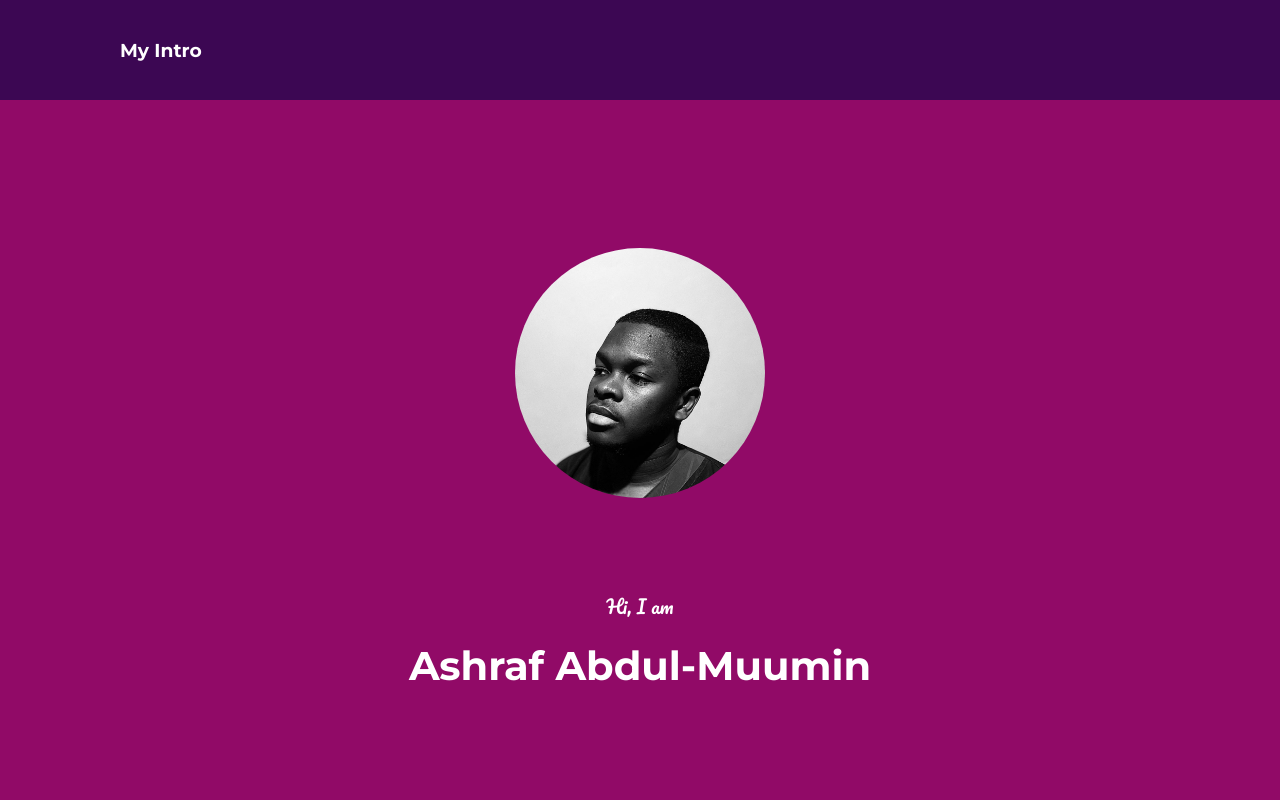
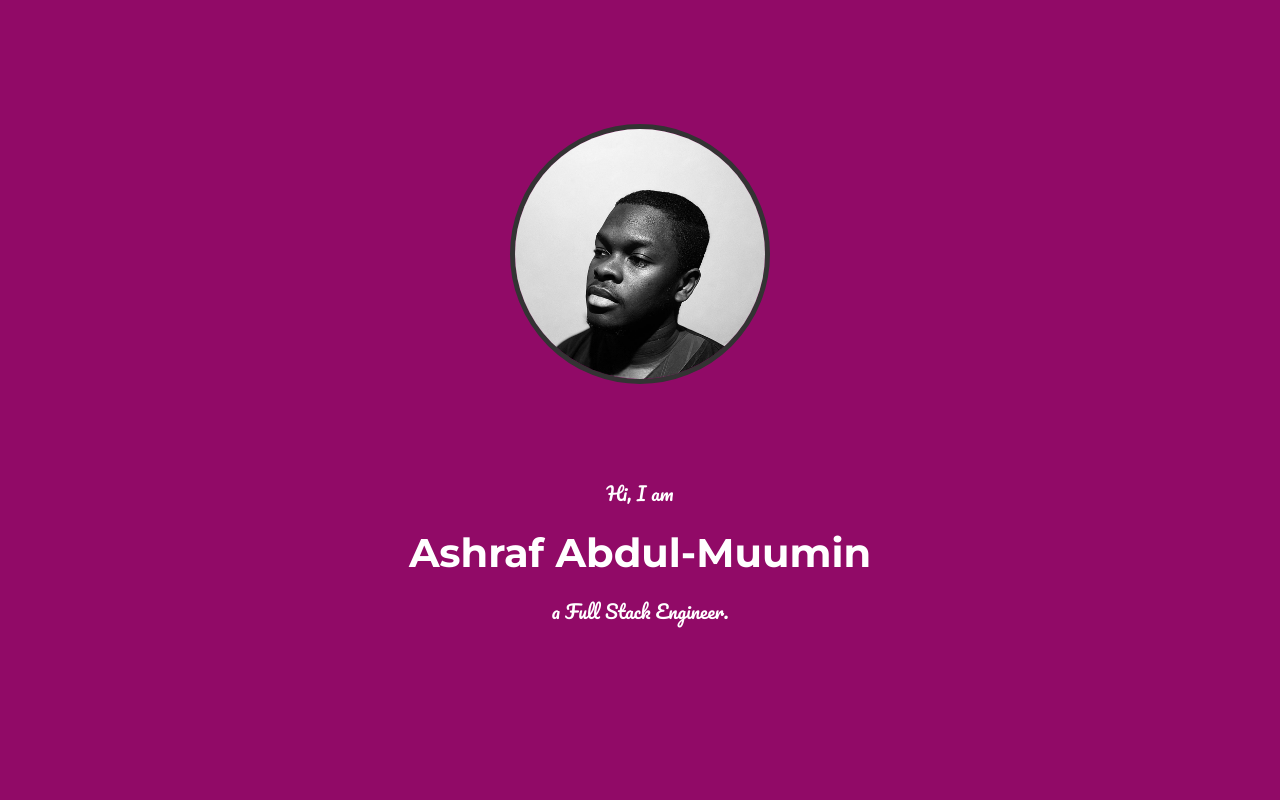
Before and after one commit to chirix33/ITMD541, a plain HTML site: page index.html in a window 1280 px wide. Shown: the top 800 px of the page. Drawn offline with Linux system fonts and the light colour scheme.

Commit message:
Remove nav bar

```diff
--- a/index.html
+++ b/index.html
@@ -11,16 +11,17 @@
     <link rel="stylesheet" href="styles/styles.css">
 </head>
 <body>
-    <header>
+    <!-- <header>
         <nav>
             <h3>My Intro</h3>
         </nav>
-    </header>
+    </header> -->
     <section class="hero">
         <div class="container">
             <img class="photo" src="images/my_photo.jpg" alt="My Photo" width="250" height="250">
             <h3 class="pacifico-regular lead">Hi, I am</h3>
-            <h2 style="margin-top: 0;">Ashraf Abdul-Muumin</h2>
+            <h2 style="margin: 0;">Ashraf Abdul-Muumin</h2>
+            <h3 class="pacifico-regular lead">a Full Stack Engineer.</h3>
         </div>
     </section>
     <section class="features">
--- a/styles/styles.css
+++ b/styles/styles.css
@@ -66,9 +66,9 @@ header ul li a {
     border-radius: 50%;
     margin: 20px;
     object-fit: cover;
-    /* Parallax effect */
     transform: translateY(-50px);
     transition: transform 0.5s;
+    border: 5px solid #333;
 }
 
 .lead {
```
